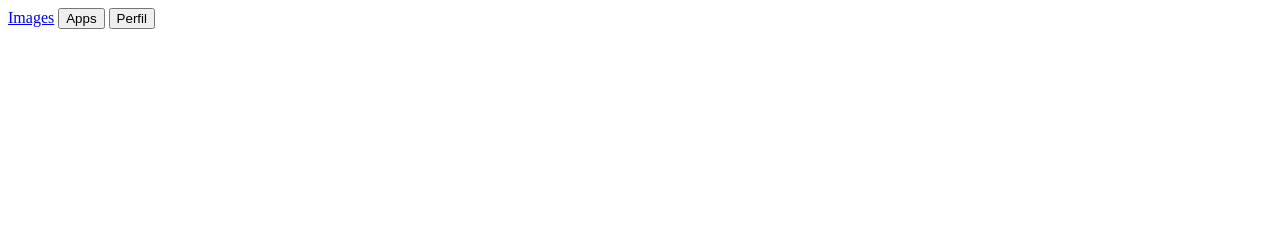
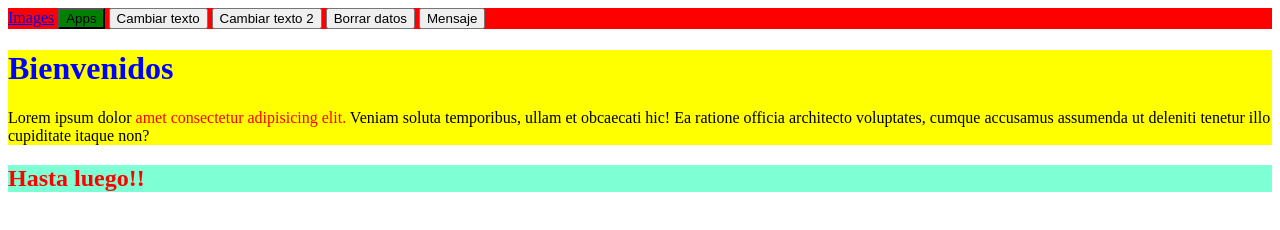
Before and after one commit to JoseGermanx/desarrollo_web, a plain HTML site: page contenedores.html in a window 1280 px wide. Drawn offline with Linux system fonts and the light colour scheme.

Commit message:
Añadir estilos y scripts a contenedores.html, crear archivos style.css e index.js

```diff
--- a/contenedores.html
+++ b/contenedores.html
@@ -1,21 +1,50 @@
 <!DOCTYPE html>
 <html lang="en">
+
 <head>
     <meta charset="UTF-8">
     <meta name="viewport" content="width=device-width, initial-scale=1.0">
+    <link rel="stylesheet" href="/css/style.css">
     <title>Document</title>
+
+    <style>
+        #footer{
+            background-color: aquamarine;
+        }
+    </style>
+
+    <script>
+        console.log("Hola desde el HTML")
+    </script>
+
 </head>
+
 <body>
-    <div id="nav">
+
+    <nav id="navegacion">
         <a href="#">Images</a>
-        <button>Apps</button>
-        <button>Perfil</button>
+        <button class="btn">Apps</button>
+        <button onclick="accion()">Cambiar texto</button>
+        <button onclick="accion2()">Cambiar texto 2</button>
+        <button onclick="accion3()">Borrar datos</button>
+        <button onclick="mensajeError()">Mensaje</button>
+    </nav>
+
+    <div id="main">
+        <div id="logo">
+            <h1>Bienvenidos</h1>
+        </div>
+        <div id="search">
+            <p>Lorem ipsum dolor <span style="color: red;" class="" onclick="accion3()">amet consectetur adipisicing elit.</span> Veniam soluta temporibus, ullam et obcaecati hic! Ea ratione officia architecto voluptates, cumque accusamus assumenda ut deleniti tenetur illo cupiditate itaque non?</p>
+        </div>
     </div>
-    <div id="main">
-        <div id="logo"></div>
-        <div id="search"></div>
+
+    <div id="footer">
+        <h2 style="color: red;">Hasta luego!!</h2>
+        <span id="msg-error"></span>
     </div>
-    <div id="footer"></div>
 
+<script src="index.js"></script>
 </body>
+
 </html>
--- /dev/null
+++ b/css/style.css
@@ -0,0 +1,25 @@
+
+/* CSS funciona seleccionando elementos */
+
+/* Elementos HTML --> etiquetas */
+
+nav {
+    background-color: red ;
+
+}
+
+h1 {
+    color: blue;
+}
+
+/* propiedad ID */
+
+#main {
+    background-color: yellow;
+}
+
+/* propiedad class */
+
+.btn {
+    background-color: green;
+}
--- /dev/null
+++ b/index.js
@@ -0,0 +1,36 @@
+
+
+console.log("Hola mundo")
+
+
+function accion(){
+  document.getElementById("logo").innerHTML = "Hola mundo"
+}
+
+function accion2(){
+  document.getElementById("logo").innerHTML = "Hola mundo 2"
+}
+
+function accion3(){
+    alert("Estas a punto de eliminar tus datos")
+    // lógica para eliminar datos de una db
+    // ENVIAMOS  LA PETICIÓN PARA ELIMINAR -->>>
+    // <<<---- ESPERAMOS RESPUESTA
+
+    // SI LA RESPUESTA ES EXITOSA
+    console.log("Todo ok")
+
+    // SI NO ES SATISFACTORIA
+    console.error("Error")
+
+}
+
+function mensajeError(){
+    document.getElementById("msg-error").innerHTML = "Error al enviar el formulario"
+}
+
+document.getElementById("main").click
+
+console.log("Hola mundo 2")
+console.warn("Hola mundo 3")
+console.error("Hola mundo 4")
```
